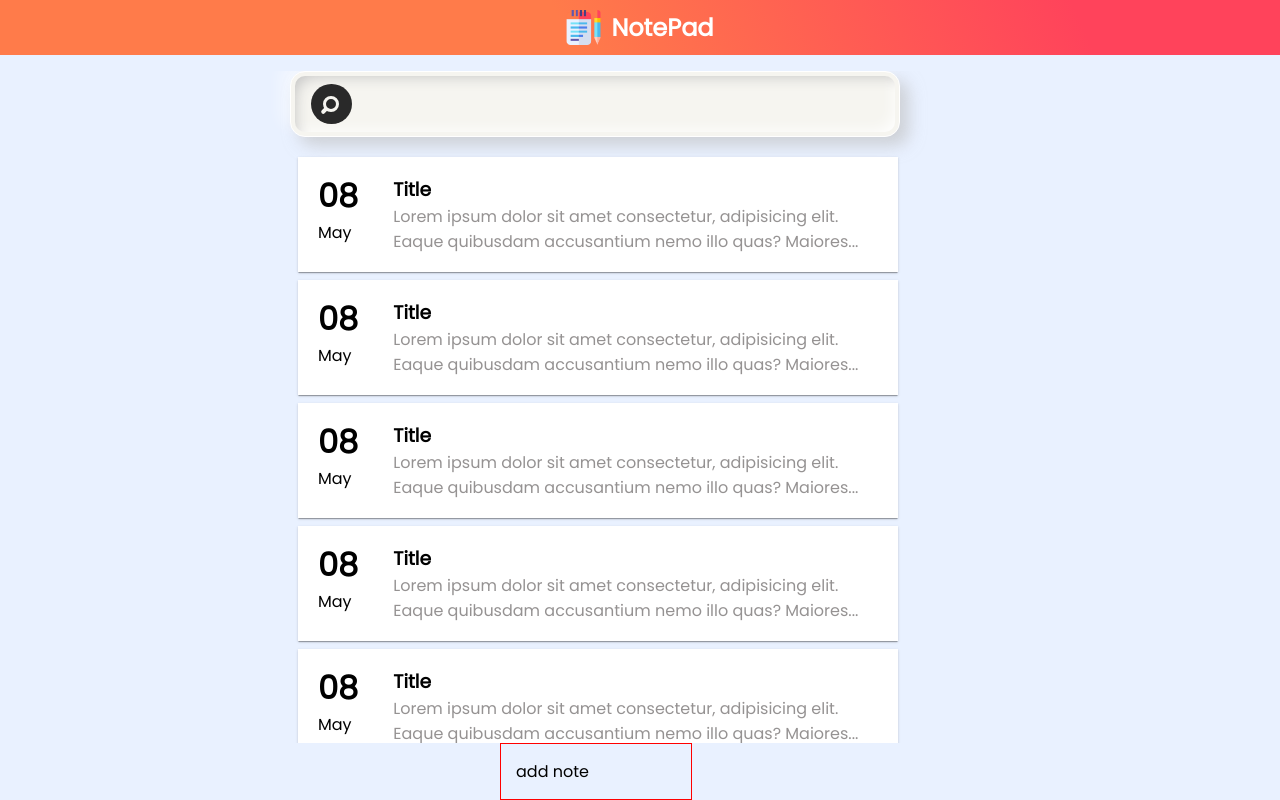
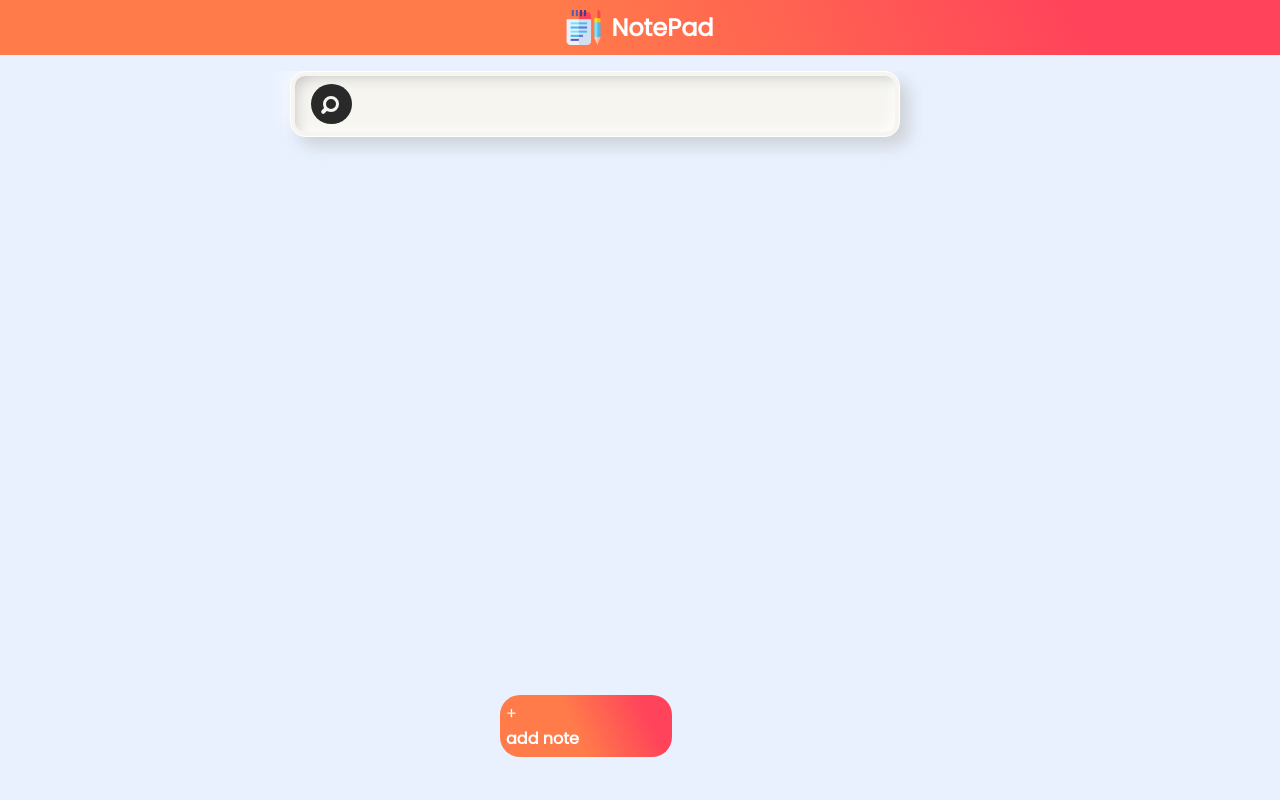
Before and after one commit to Moro-Afriyie/Note-App, an Angular app: page / in a window 1280 px wide. Built offline with nearby package versions, Linux system fonts and the light colour scheme.

Commit message:
styled the add note button

```diff
--- a/src/app/notepad-page/notepad-page.component.html
+++ b/src/app/notepad-page/notepad-page.component.html
@@ -12,7 +12,7 @@
         </form>
     </div>
     <div class="notepad__cards">
-        <div class="card-container">
+        <!-- <div class="card-container">
             <div class="card__date">
                 <h1 class="card__date__day">08</h1>
                 <p class="card__date__month">May</p>
@@ -63,9 +63,10 @@
                 <h3 class="card__title">Title</h3>
                 <p class="card__body">{{body| truncate : 110 : true }}</p>
             </div>
-        </div>
+        </div> -->
     </div>
     <div class="add__note">
-        <p>add note</p>
+        <p>+</p>
+        <h4>add note</h4>
     </div>
 </div>
--- a/src/app/notepad-page/notepad-page.component.scss
+++ b/src/app/notepad-page/notepad-page.component.scss
@@ -132,7 +132,7 @@ form {
     /* margin-top: 1rem; */
     max-width: 635px;
     overflow-y: auto;
-    height: 76vh;
+    height: 66vh;
     position: relative;
 }
 
@@ -180,8 +180,17 @@ form {
 }
 
 .add__note {
-    border: 1px solid red;
-    padding: 15px;
     width: 160px;
     margin-left: 30%;
+    color: white;
+    background: linear-gradient( 66deg, #ff7b4a 44%, #ff435b 84%);
+    display: flex;
+    flex-direction: column;
+    align-content: center;
+    justify-items: center;
+    padding: auto;
+    margin-top: 1rem;
+    border-radius: 20px;
+    padding: 6px;
+    margin-bottom: auto;
 }
```
